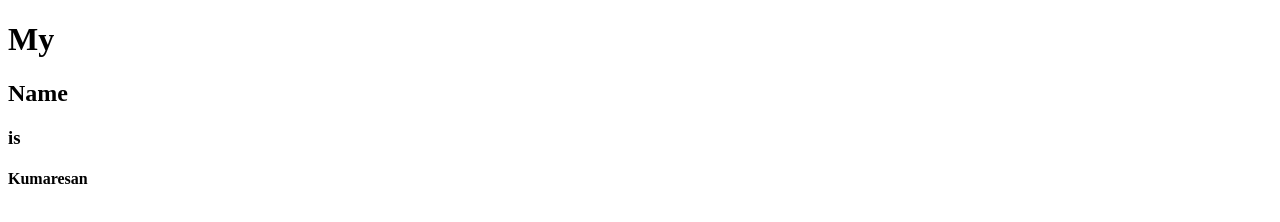
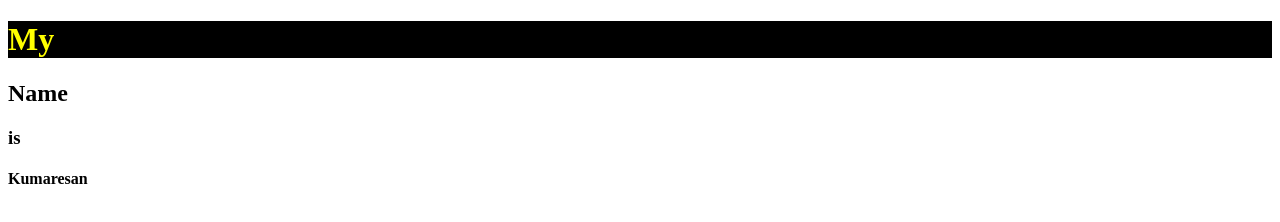
Before and after one commit to dev-kumaresan/css-workflows, a plain HTML site: page CSS-Text-color/index.html in a window 1280 px wide. Drawn offline with Linux system fonts and the light colour scheme.

Commit message:
update text-color.css

```diff
--- a/CSS-Text-color/index.html
+++ b/CSS-Text-color/index.html
@@ -4,6 +4,7 @@
     <meta charset="UTF-8">
     <meta http-equiv="X-UA-Compatible" content="IE=edge">
     <meta name="viewport" content="width=device-width, initial-scale=1.0">
+    <link rel="stylesheet" href="../css/text-color.css">
     <title>Document</title>
 </head>
 <body>
--- a/css/text-color.css
+++ b/css/text-color.css
@@ -1,4 +1,4 @@
-.heading h1{
+.headings h1{
     color : yellow;
     background-color: black;
 }
```
